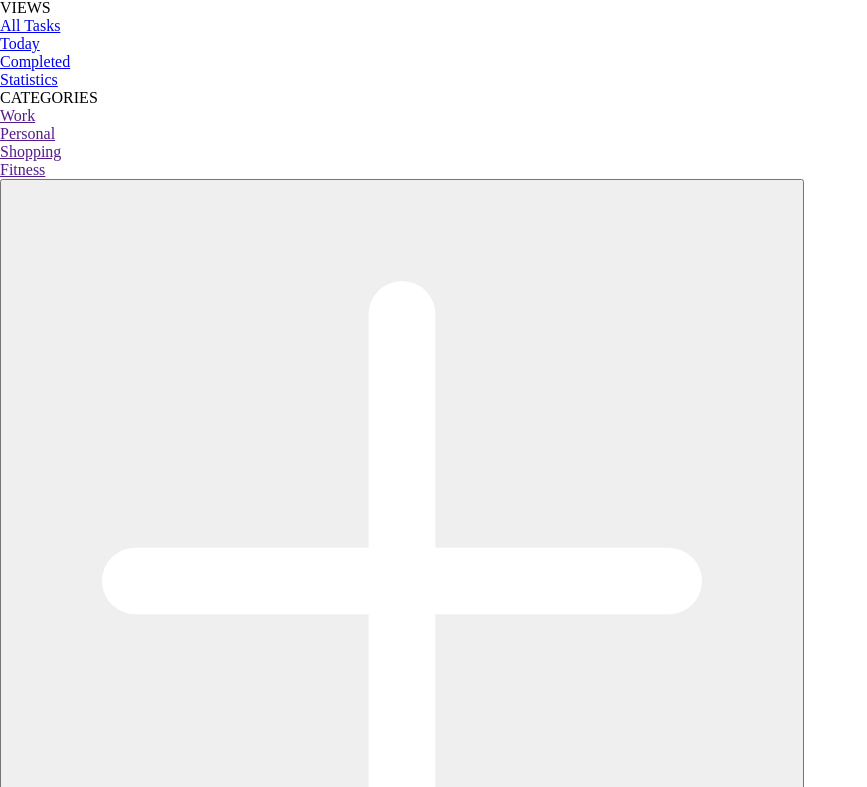
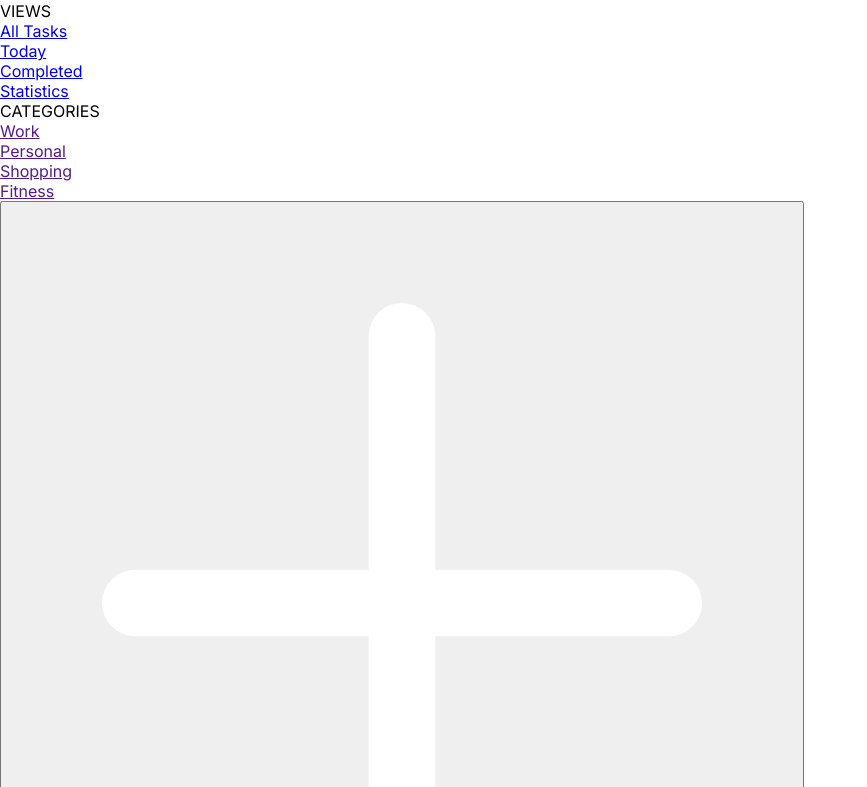
Before and after one commit to abdishakurahmed/todo-app, a plain HTML site: page index.html in a window 1280 px wide. Shown: the part 519-1306 px from the top of the page, without its empty margins (0-867 px from the left). Drawn offline with Linux system fonts and the light colour scheme.

Commit message:
Add font family and link it to the html
added the font family inter to be my main font and
linked it to html. i solved alittle problem which
was a closing that didn't had an opening one. it was
not a major deal but corrected it. also prettier
formatter which i used messed things up like so if
you see a lot of like red and green pluses, it doesn't
mean i changed a ton of things. it is just the prettier.

```diff
--- a/css/style.css
+++ b/css/style.css
@@ -1,4 +1,6 @@
-*, *::before, *::after {
+*,
+*::before,
+*::after {
   margin: 0;
   padding: 0;
   box-sizing: border-box;
@@ -11,13 +13,21 @@ scroll-behavior: smooth;
 
 body {
   -webkit-font-smoothing: antialiased;
+  font-family: "Inter", sans-serif;
 }
 
-img, picture, video, canvas, svg {
+img,
+picture,
+video,
+canvas,
+svg {
   display: block;
   max-width: 100%;
 }
 
-input, button, textarea, select {
+input,
+button,
+textarea,
+select {
   font: inherit;
 }
--- a/index.html
+++ b/index.html
@@ -3,7 +3,13 @@
   <head>
     <meta charset="UTF-8" />
     <meta name="viewport" content="width=device-width, initial-scale=1.0" />
-    <link rel="stylesheet" href="css/style.css">
+    <link rel="stylesheet" href="css/style.css" />
+    <link rel="preconnect" href="https://fonts.googleapis.com" />
+    <link rel="preconnect" href="https://fonts.gstatic.com" crossorigin />
+    <link
+      href="https://fonts.googleapis.com/css2?family=Inter:ital,opsz,wght@0,14..32,100..900;1,14..32,100..900&display=swap"
+      rel="stylesheet"
+    />
     <title>Mootodo app</title>
     <link
       rel="icon"
@@ -15,44 +21,69 @@
     <main>
       <section>
         <div>
-          <img src="assets/images/mootodo_logo.png" alt="mootodo_logo">
+          <img src="assets/images/mootodo_logo.png" alt="mootodo_logo" />
           <p>Mootodo</p>
         </div>
-        <p>VIEWS</p>
-          <div><a href="#"><p>All Tasks</p></a></div>
-          <div><a href="#"><p>Today</p></a></div>
-          <div><a href="#"><p>Completed</p></a></div>
-          <div><a href="#"><p>Statistics</p></a></div>
+        <div>
+          <p>VIEWS</p>
+          <div>
+            <a href="#"><p>All Tasks</p></a>
+          </div>
+          <div>
+            <a href="#"><p>Today</p></a>
+          </div>
+          <div>
+            <a href="#"><p>Completed</p></a>
+          </div>
+          <div>
+            <a href="#"><p>Statistics</p></a>
+          </div>
         </div>
         <div>
           <p>CATEGORIES</p>
-          <div><a href=""><p>Work</p></a></div>
-          <div><a href=""><p>Personal</p></a></div>
-          <div><a href=""><p>Shopping</p></a></div>
-          <div><a href=""><p>Fitness</p></a></div>
+          <div>
+            <a href=""><p>Work</p></a>
+          </div>
+          <div>
+            <a href=""><p>Personal</p></a>
+          </div>
+          <div>
+            <a href=""><p>Shopping</p></a>
+          </div>
+          <div>
+            <a href=""><p>Fitness</p></a>
+          </div>
         </div>
         <div>
-          <button><img src="assets/images/plus-large-svgrepo-com.svg" alt="plus button">Add Task</button>
+          <button>
+            <img
+              src="assets/images/plus-large-svgrepo-com.svg"
+              alt="plus button"
+            />Add Task
+          </button>
         </div>
       </section>
       <section>
         <div>
           <p>All Tasks</p>
           <div>
-            <img src="assets/images/search-svgrepo-com.svg" alt="seach icon">
-            <input type="text" placeholder="Search Tasks">
+            <img src="assets/images/search-svgrepo-com.svg" alt="seach icon" />
+            <input type="text" placeholder="Search Tasks" />
           </div>
           <div>
-            <img src="assets/images/dark-svgrepo-com.svg" alt="dark icon">
-            <input type="radio" id="white" name="ui-state" checked>
-            <input type="radio" name="ui-state" id="dark">
-            <img src="assets/images/moon-svgrepo-com.svg" alt="moon icon">
+            <img src="assets/images/dark-svgrepo-com.svg" alt="dark icon" />
+            <input type="radio" id="white" name="ui-state" checked />
+            <input type="radio" name="ui-state" id="dark" />
+            <img src="assets/images/moon-svgrepo-com.svg" alt="moon icon" />
           </div>
         </div>
       </section>
       <section>
         <div>
-          <p>Main Dashboard. Click '+ Add Task' to get started. You can filter in the sidebar if you want to.</p>
+          <p>
+            Main Dashboard. Click '+ Add Task' to get started. You can filter in
+            the sidebar if you want to.
+          </p>
         </div>
         <div>
           <ul>
```
Lines whose indentation alone changed are shown as unchanged.
